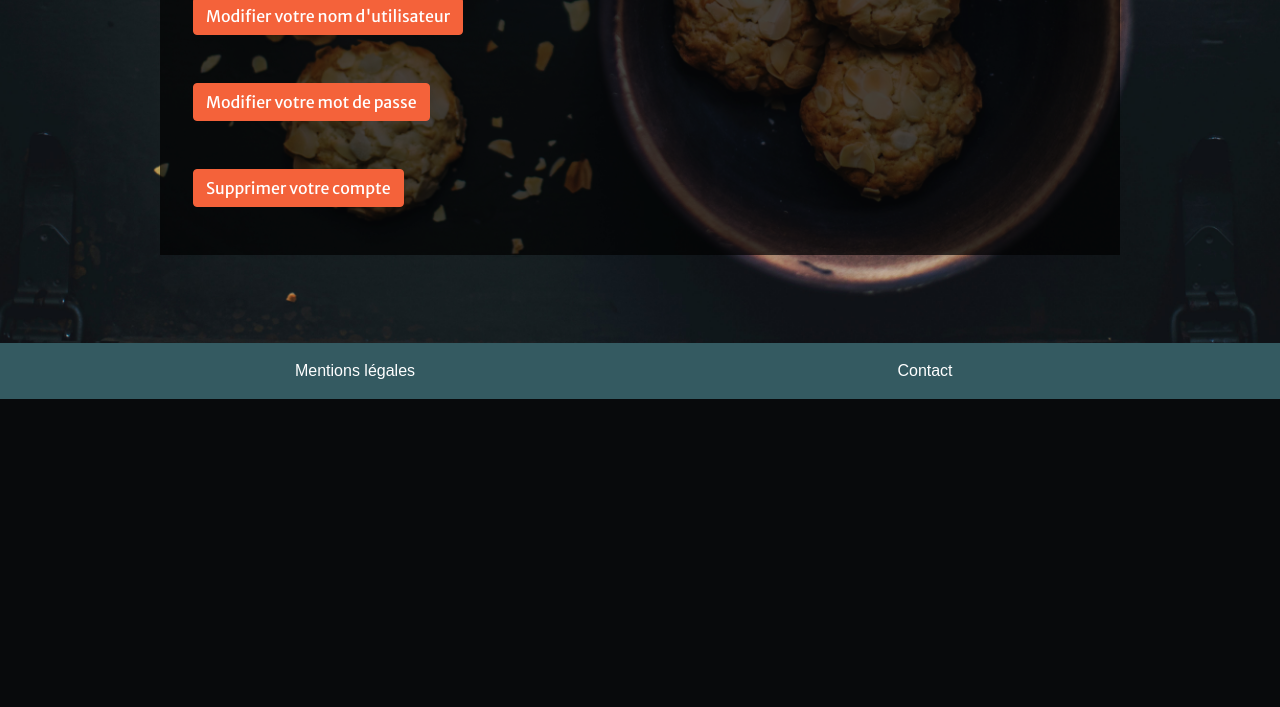
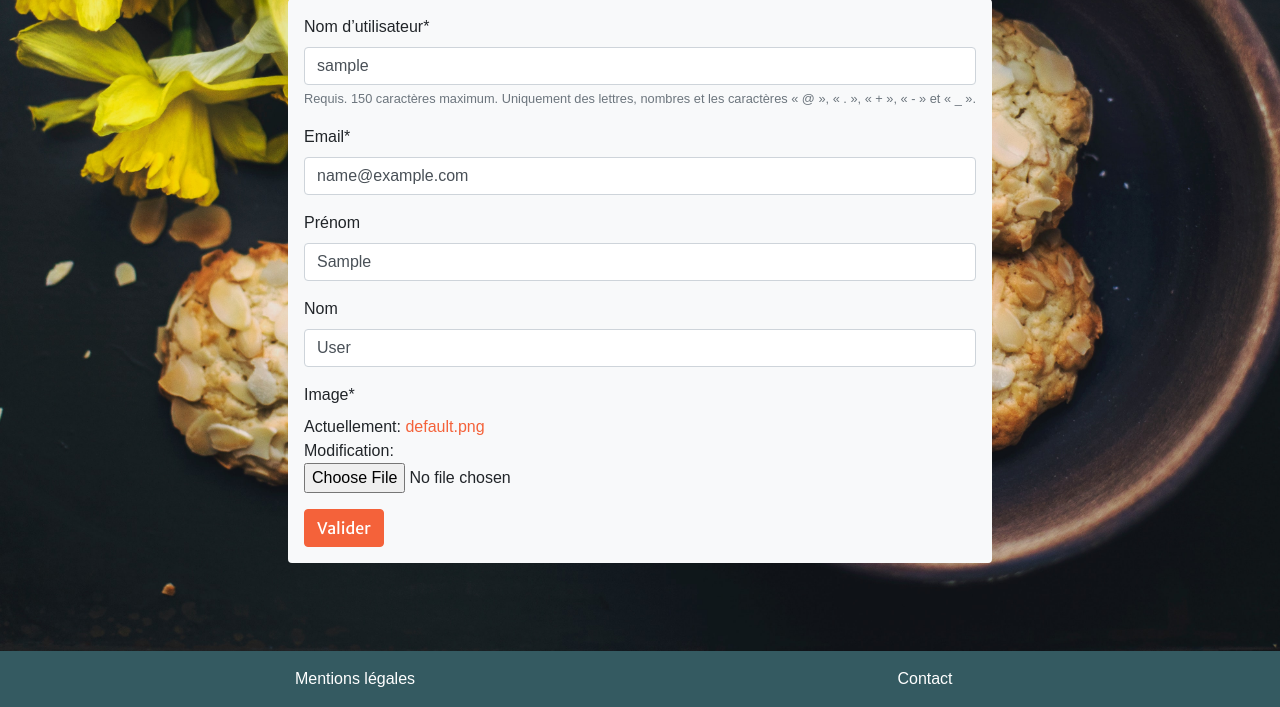
Before and after one commit to Tony380/Projet11, a Django app: page /users/profile in a window 1280 px wide. Shown: the part 531-1238 px from the top of the page. Before the commit the page ends 930 px from the top, so only its background shows below. Run offline with Django 3.2, Linux system fonts and the light colour scheme; the visitor is signed in with stand-in values (Sample User, id 1); some libraries are stand-ins or nearby versions; some web fonts are replaced.

Commit message:
Different methods and change profile picture

```diff
--- a/purbeurre/settings.py
+++ b/purbeurre/settings.py
@@ -40,6 +40,7 @@
     'debug_toolbar',
     'django_extensions',
     'crispy_forms',
+
 ]
 
 MIDDLEWARE = [
@@ -151,6 +152,10 @@
         os.path.join(BASE_DIR, "static"),
     )
 
+MEDIA_URL = '/media/'
+
+MEDIA_ROOT = os.path.join(BASE_DIR, 'media')
+
 CRISPY_TEMPLATE_PACK = 'bootstrap4'
 
 LOGIN_URL = '/users/login'
--- a/purbeurre/urls.py
+++ b/purbeurre/urls.py
@@ -17,6 +17,7 @@
 from django.urls import path, include
 from django.conf import settings
 from . import views
+from django.conf.urls.static import static
 
 urlpatterns = [
     path('', views.index, name='index'),
@@ -33,4 +34,4 @@
     import debug_toolbar
     urlpatterns = [
         path('__debug__/', include(debug_toolbar.urls)),
-    ] + urlpatterns
+    ] + urlpatterns + static(settings.MEDIA_URL, document_root=settings.MEDIA_ROOT)
--- a/requirements.txt
+++ b/requirements.txt
@@ -9,3 +9,4 @@
 whitenoise==5.2.0
 dj-database-url==0.5.0
 selenium==3.141.0
+Pillow==7.2.0
--- a/templates/users/profile.html
+++ b/templates/users/profile.html
@@ -1,6 +1,7 @@
 {% extends 'base.html' %}
 {% load static %}
 {% block title %}Mon profil{% endblock %}
+{% load crispy_forms_tags %}
 {% block content %}
 <section id="kotyk">
     {% if messages %}
@@ -15,51 +16,29 @@
             </div>
         {% endfor %}
     {% endif %}
-    <div class="container profile w-75 p-5 text-white">
-        <h2 class="row justify-content-center">Informations de profil</h2>
-        <div class="row mt-5">
-            <div class="col-6 h5">
-                <p class="mb-1">Votre adresse mail : </p>
-            </div>
-            <div class="col-6 h5">
-                <p class="mb-1">{{ user.email }}</p>
+    <div class="container">
+        <div class="row justify-content-center">
+            <h2 class="bg-secondary p-2 rounded text-light mb-5">Mon profil</h2>
+        </div>
+        <div class="content-section">
+            <div class="media">
+                <img src="{{ user.profile.image.url }}" class="rounded-circle account-img">
+                <div class="media-body">
+                    <h2 class="account-heading">{{ user.username }}</h2>
+                    <p class="text-secondary">{{ user.email }}</p>
+                    <p class="text-secondary">{{ user.first_name }}</p>
+                    <p class="text-secondary">{{ user.last_name }}</p>
+                </div>
             </div>
         </div>
-        <div class="row mt-1">
-            <div class="col-6 h5">
-                <p class="mb-1">Votre prénom : </p>
-            </div>
-            <div class="col-6 h5">
-                <p class="mb-1">{{ user.first_name }}</p>
-            </div>
-        </div>
-        <div class="row mt-1">
-            <div class="col-6 h5">
-                <p>Votre nom : </p>
-            </div>
-            <div class="col-6 h5">
-                <p>{{ user.last_name }}</p>
-            </div>
-        </div>
-        <div class="row mt-1">
-            <a href="{% url 'users:update' %}" class="btn btn-primary">Mettre à jour vos informations</a>
-        </div>
-        <div class="row mt-5">
-            <div class="col-6 h5">
-                <p>Votre nom d'utilisateur : </p>
-            </div>
-            <div class="col-6 h5">
-                <p>{{ user.username }}</p>
-            </div>
-        </div>
-        <div class="row">
-            <a href="{% url 'users:username' %}" class="btn btn-primary">Modifier votre nom d'utilisateur</a>
-        </div>
-        <div class="row mt-5">
-            <a href="{% url 'users:password_change' %}" class="btn btn-primary">Modifier votre mot de passe</a>
-        </div>
-        <div class="row mt-5">
-            <a href="{% url 'users:del_user' %}" class="btn btn-primary">Supprimer votre compte</a>
+
+        <div class="row justify-content-center">
+            <form method="post" enctype="multipart/form-data" class="bg-light p-3 rounded">
+                {% csrf_token %}
+                {{ u_form|crispy }}
+                {{ p_form|crispy }}
+                <button type="submit" class="btn btn-primary">Valider</button>
+            </form>
         </div>
     </div>
 </section>
--- a/users/admin.py
+++ b/users/admin.py
@@ -0,0 +1,4 @@
+from django.contrib import admin
+from .models import Profile
+
+admin.site.register(Profile)
--- a/users/apps.py
+++ b/users/apps.py
@@ -3,3 +3,6 @@
 
 class UserConfig(AppConfig):
     name = 'users'
+
+    def ready(self):
+        import users.signals
--- a/users/forms.py
+++ b/users/forms.py
@@ -1,6 +1,7 @@
 from django import forms
 from django.contrib.auth.models import User
 from django.contrib.auth.forms import UserCreationForm
+from .models import Profile
 
 
 class RegisterForm(UserCreationForm):
@@ -11,15 +12,16 @@
         fields = ['username', 'email', 'password1', 'password2']
 
 
-class UpdateProfile(forms.ModelForm):
+class UserUpdateForm(forms.ModelForm):
+    email = forms.EmailField()
 
     class Meta:
         model = User
-        fields = ('email', 'first_name', 'last_name')
+        fields = ['username', 'email', 'first_name', 'last_name']
 
 
-class ModifyUsername(forms.ModelForm):
+class ProfileUpdateForm(forms.ModelForm):
 
     class Meta:
-        model = User
-        fields = ('username',)
+        model = Profile
+        fields = ['image']
--- a/users/models.py
+++ b/users/models.py
@@ -0,0 +1,21 @@
+from django.db import models
+from django.contrib.auth.models import User
+from PIL import Image
+
+
+class Profile(models.Model):
+    user = models.OneToOneField(User, on_delete=models.CASCADE)
+    image = models.ImageField(default='default.png', upload_to='profile_pics')
+
+    def __str__(self):
+        return f'{self.user}'
+
+    def save(self, *args, **kwargs):
+        super().save(*args, **kwargs)
+
+        img = Image.open(self.image.path)
+
+        if img.height > 300 or img.width > 300:
+            output_size = (300, 300)
+            img.thumbnail(output_size)
+            img.save(self.image.path)
--- /dev/null
+++ b/users/signals.py
@@ -0,0 +1,15 @@
+from django.db.models.signals import post_save
+from django.contrib.auth.models import User
+from django.dispatch import receiver
+from .models import Profile
+
+
+@receiver(post_save, sender=User)
+def create_profile(sender, instance, created, **kwargs):
+    if created:
+        Profile.objects.create(user=instance)
+
+
+@receiver(post_save, sender=User)
+def save_profile(sender, instance, **kwargs):
+    instance.profile.save()
--- a/users/urls.py
+++ b/users/urls.py
@@ -7,8 +7,6 @@
         template_name='login.html'), name='login'),
     path('logout', views.logout_view, name='logout'),
     path('profile', views.profile, name='profile'),
-    path('update', views.update, name='update'),
-    path('username', views.modify_username, name='username'),
     path('password_change', views.PasswordView.as_view(
         template_name='password.html',
         success_url='profile'),
--- a/users/views.py
+++ b/users/views.py
@@ -1,11 +1,10 @@
 from django.shortcuts import render, redirect
-from .forms import RegisterForm, UpdateProfile, ModifyUsername
+from .forms import RegisterForm, UserUpdateForm, ProfileUpdateForm
 from django.contrib import messages
 from django.contrib.auth import authenticate, login, logout
 from django.contrib.auth.decorators import login_required
 from django.contrib.messages.views import SuccessMessageMixin
 from django.contrib.auth.views import LoginView, PasswordChangeView
-from django.contrib.auth.models import User
 
 
 def register(request):
@@ -34,7 +33,25 @@
 @login_required
 def profile(request):
     """ User's profile page """
-    return render(request, 'profile.html')
+    if request.method == 'POST':
+        u_form = UserUpdateForm(request.POST, instance=request.user)
+        p_form = ProfileUpdateForm(request.POST, request.FILES,
+                                   instance=request.user.profile)
+        if u_form.is_valid() and p_form.is_valid():
+            u_form.save()
+            p_form.save()
+            messages.success(request, 'Informations mis à jour avec succès !')
+            return redirect('users:profile')
+
+    else:
+        u_form = UserUpdateForm(instance=request.user)
+        p_form = ProfileUpdateForm(instance=request.user.profile)
+
+    context = {
+        'u_form': u_form,
+        'p_form': p_form
+    }
+    return render(request, 'profile.html', context)
 
 
 class LoginFormView(SuccessMessageMixin, LoginView):
@@ -56,50 +73,6 @@
 
 
 @login_required
-def update(request):
-    if request.method == 'POST':
-        form = UpdateProfile(request.POST)
-        if form.is_valid():
-            User.objects.filter(id=request.user.id).update(
-                email=form.cleaned_data.get('email'))
-            User.objects.filter(id=request.user.id).update(
-                first_name=form.cleaned_data.get('first_name'))
-            User.objects.filter(id=request.user.id).update(
-                last_name=form.cleaned_data.get('last_name'))
-            messages.success(request,
-                             'Votre profil a été mis à jour avec succès !')
-            return redirect('users:profile')
-        else:
-            form = UpdateProfile()
-            return render(request, 'update.html', {'form': form})
-
-    else:
-        form = UpdateProfile()
-        return render(request, 'update.html', {'form': form})
-
-
-@login_required
-def modify_username(request):
-    if request.method == 'POST':
-        form = ModifyUsername(request.POST)
-        if form.is_valid():
-            User.objects.filter(id=request.user.id).update(
-                username=form.cleaned_data.get('username'))
-            messages.success(request,
-                             "Votre nom d'utilisateur a été mis à jour avec succès !")
-            return redirect('users:profile')
-        else:
-            messages.success(request,
-                             "Ce nom d'utilisateur existe déjà !")
-            form = ModifyUsername()
-            return render(request, 'username.html', {'form': form})
-
-    else:
-        form = ModifyUsername()
-        return render(request, 'username.html', {'form': form})
-
-
-@login_required
 def del_user(request):
     user = request.user
     logout(request)
```
